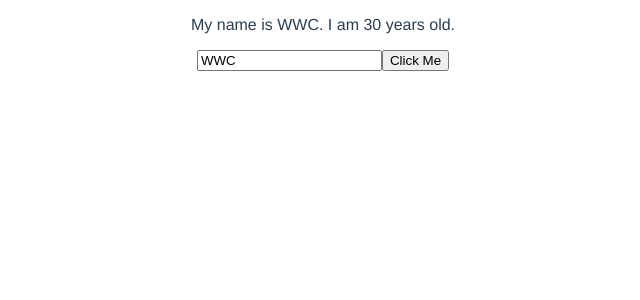
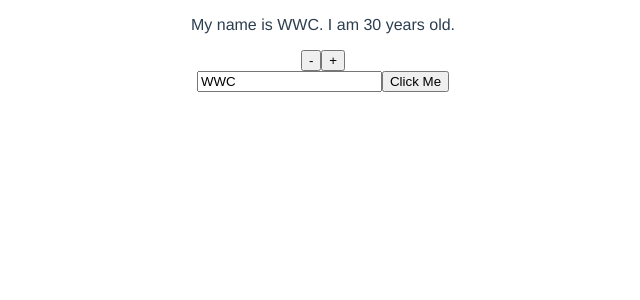
Before and after one commit to winwinchit1355/vue, a Vue app in the folder dojo-blog/: page / in a window 1280 px wide. Shown: the top 300 px of the page, without its empty margins (317-957 px from the left). Built offline with nearby package versions, Linux system fonts and the light colour scheme.

Commit message:
add ages

```diff
--- a/dojo-blog/src/App.vue
+++ b/dojo-blog/src/App.vue
@@ -1,6 +1,9 @@
 <template>
   <div class="home">
     <p ref="p">My name is {{ name }}. I am {{ age }} years old.</p>
+    <button @click="age--">-</button>
+    <button @click="age++">+</button>
+    <br>
     <input type="text" v-model="name">
     <button @click="handleClick">Click Me</button>
   </div>
```
